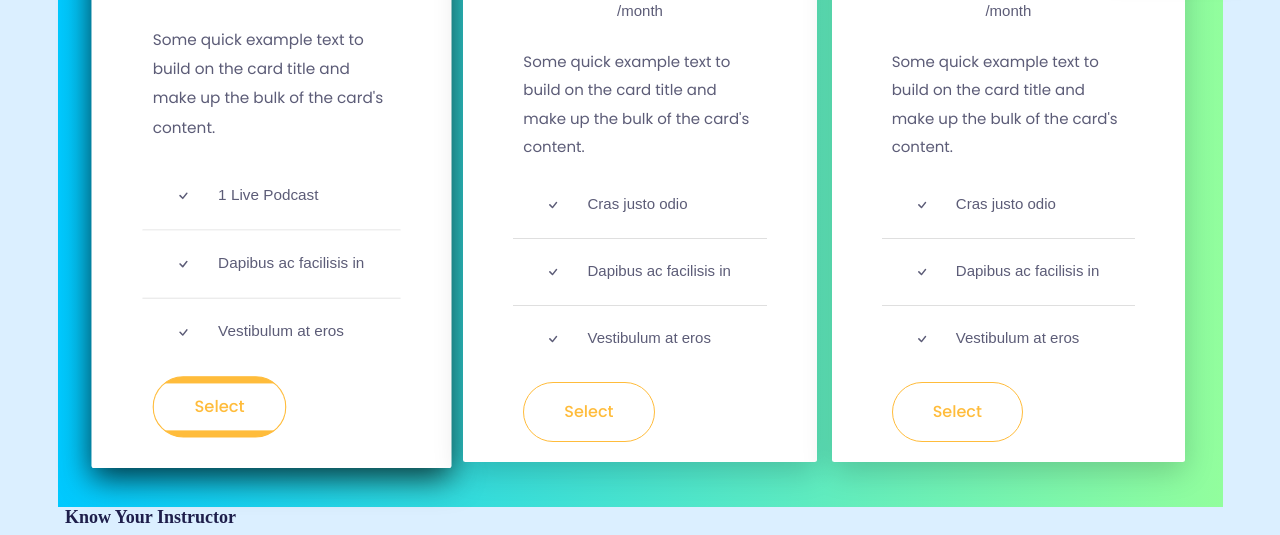
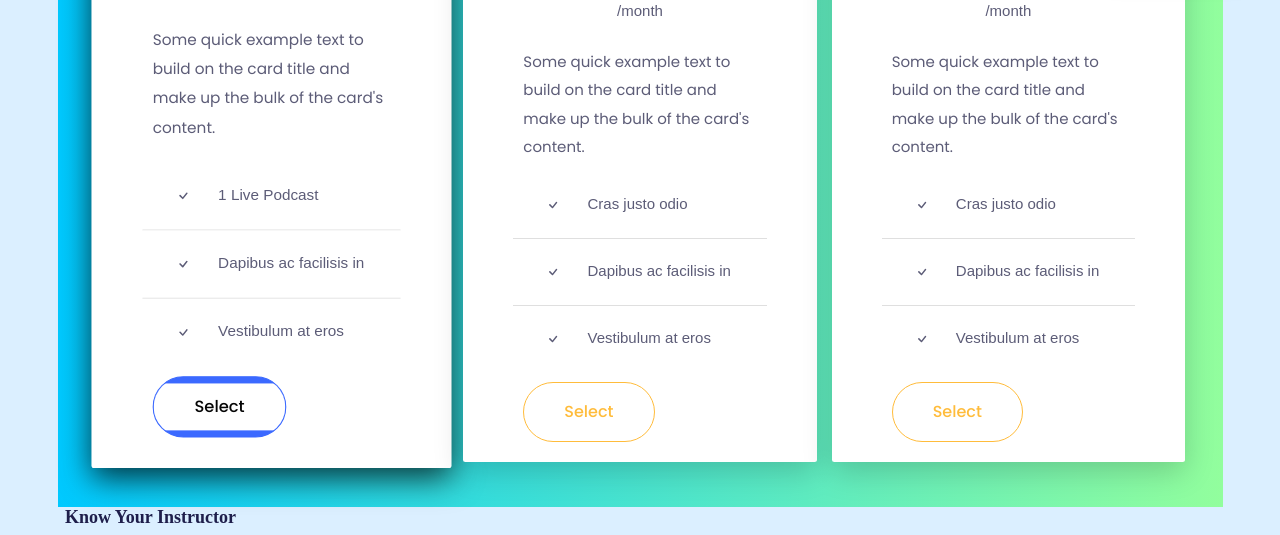
Before and after one commit to ShreyansSST/Doers-Academy, a plain HTML site: page course.html in a window 1280 px wide. In both pictures the pointer is over the button 220 px from the left and 2177 px from the top of the page. Shown: the part 1776-2311 px from the top of the page. Drawn offline with nearby package versions, Linux system fonts and the light colour scheme; some packages are replaced by stand-ins of ours; files whose address does not match are found by name; a web font is replaced by a local one.

Commit message:
Added Chnges

```diff
--- a/coursestyle.css
+++ b/coursestyle.css
@@ -153,19 +153,20 @@ h6, .h6 {
   background-color: #fff;
 }
 .btn-outline-primary:active, .btn-outline-primary:hover, .btn-outline-primary.focus, .btn-outline-primary:focus, .btn-outline-primary.active {
-  color: #ffbc3b !important;
-  background-color: #ffbc3b !important;
-  border-color: #ffbc3b !important;
+  color: #050505 !important;
+  background-color: #3b69ff !important;
+  border-color: #3b69ff !important;
 }
 
 .btn-light {
-  color: #ffbc3b;
+  color: #3bffff;
   background-color: #fff;
   border: 1px solid #fff;
 }
 .btn-light::before {
   background-color: #ffbc3b;
 }
+
 .btn-light:active, .btn-light:hover, .btn-light.focus, .btn-light:focus, .btn-light.active {
   color: #fff !important;
   background-color: #fff !important;
```
